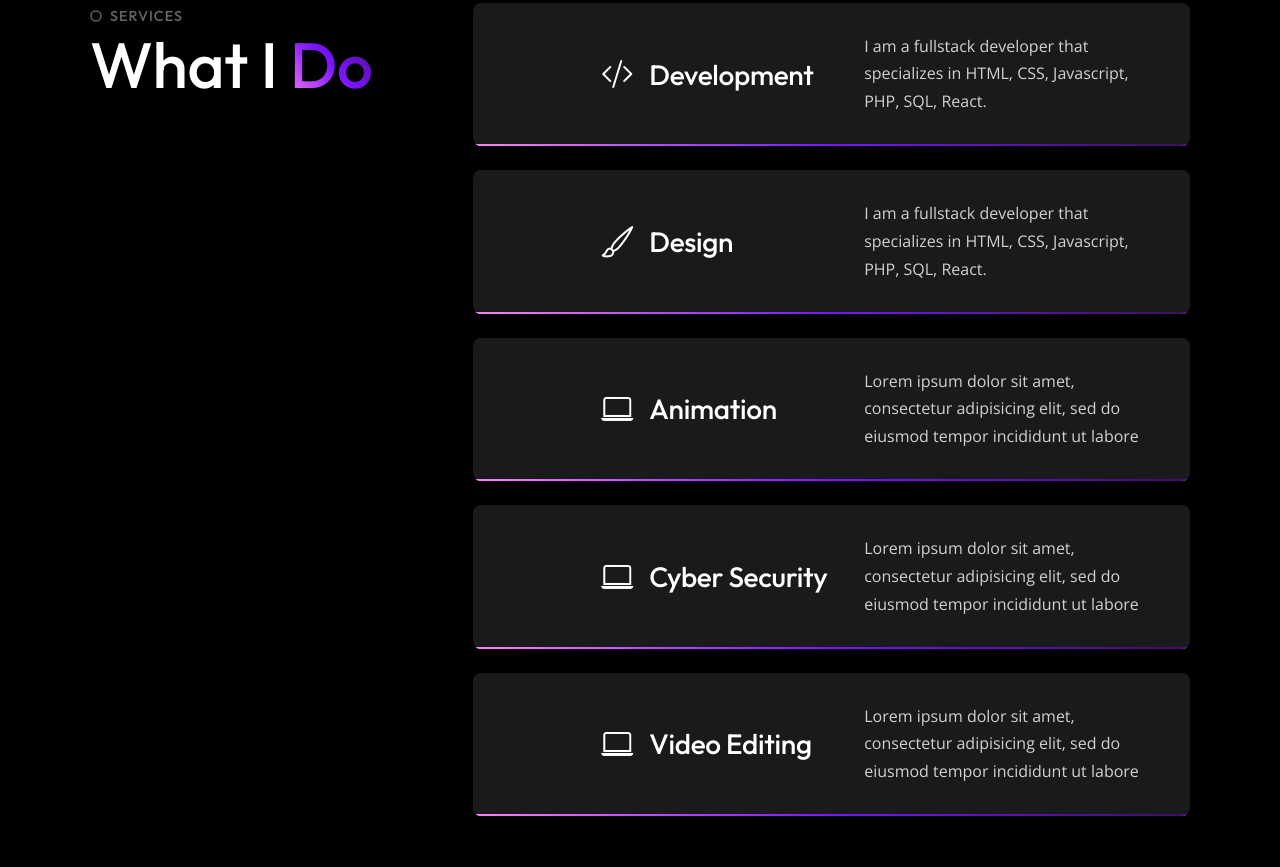
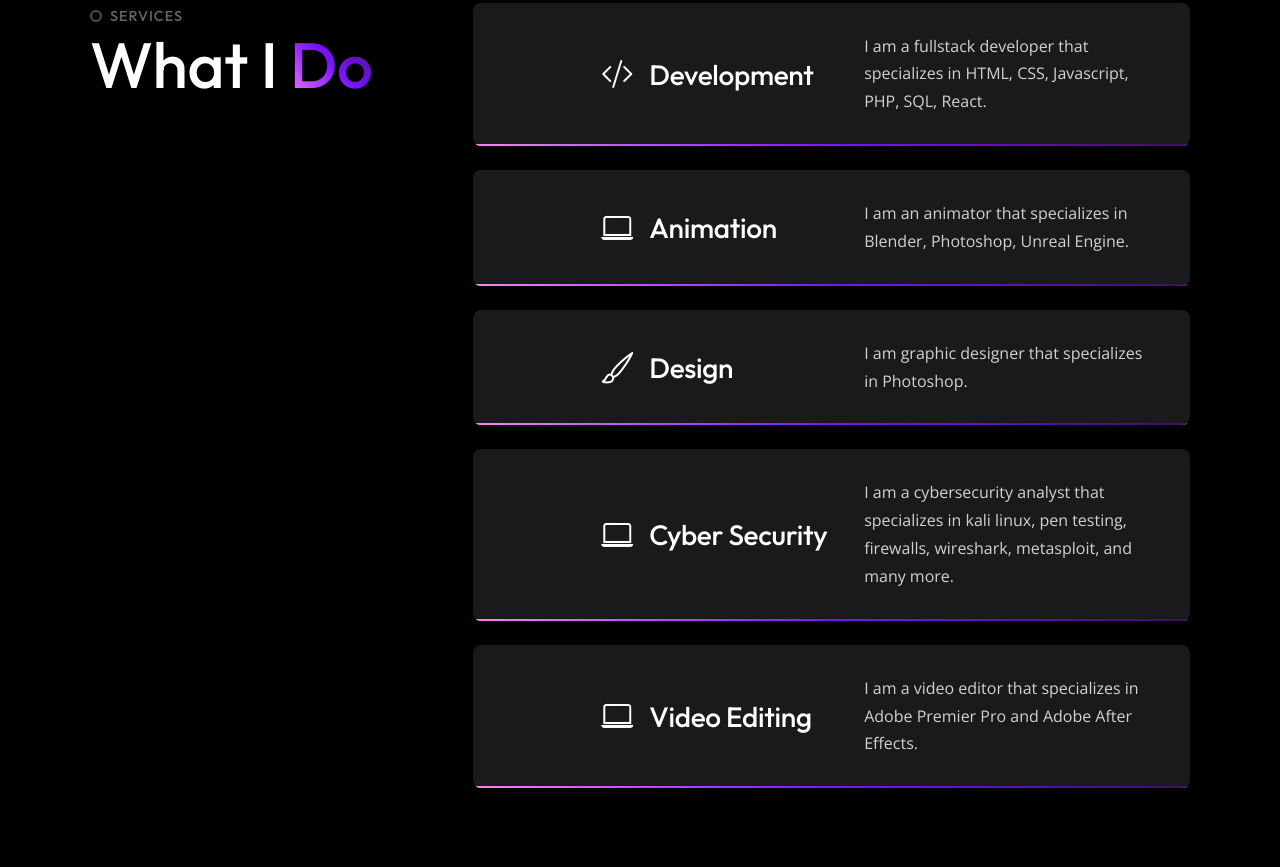
Before and after one commit to techlovework/tegaemmanuel, a plain HTML site: page index.html in a window 1280 px wide. Shown: the part 953-1820 px from the top of the page. Drawn offline with nearby package versions, Linux system fonts and the light colour scheme; some packages are replaced by stand-ins of ours.

Commit message:
Add files via upload

```diff
--- a/index.html
+++ b/index.html
@@ -250,12 +250,12 @@
 										<div class="service-order">
 										</div>
 										<div class="service-title">
-											<i class="bi bi-brush"></i>
-											<h3>Design</h3>
+											<i class="bi bi-laptop"></i>
+											<h3>Animation</h3>
 										</div>
 										<div class="service-text">
 											<p>
-												I am a fullstack developer that specializes in HTML, CSS, Javascript, PHP, SQL, React.
+												I am an animator that specializes in Blender, Photoshop, Unreal Engine.
 											</p>
 										</div>
 									</div>
@@ -267,12 +267,13 @@
 										<div class="service-order">
 										</div>
 										<div class="service-title">
-											<i class="bi bi-laptop"></i>
-											<h3>Animation</h3>
+											<i class="bi bi-brush"></i>
+											<h3>Design</h3>
 										</div>
 										<div class="service-text">
-											<p>Lorem ipsum dolor sit amet, consectetur adipisicing elit, sed do eiusmod
-											tempor incididunt ut labore</p>
+											<p>
+												I am graphic designer that specializes in Photoshop.
+											</p>
 										</div>
 									</div>
 								</div>
@@ -288,8 +289,9 @@
 											<h3>Cyber Security</h3>
 										</div>
 										<div class="service-text">
-											<p>Lorem ipsum dolor sit amet, consectetur adipisicing elit, sed do eiusmod
-											tempor incididunt ut labore</p>
+											<p>
+												I am a cybersecurity analyst that specializes in kali linux, pen testing, firewalls, wireshark, metasploit, and many more.
+											</p>
 										</div>
 									</div>
 								</div>
@@ -305,8 +307,8 @@
 											<h3>Video Editing</h3>
 										</div>
 										<div class="service-text">
-											<p>Lorem ipsum dolor sit amet, consectetur adipisicing elit, sed do eiusmod
-											tempor incididunt ut labore
+											<p>
+												I am a video editor that specializes in Adobe Premier Pro and Adobe After Effects.
 										</p>
 										</div>
 									</div>
@@ -880,9 +882,13 @@
 								</div>
 							</div><!-- end contact-form -->
 						</div>
-					</div><!-- end row -->
+					</div>
+					<br><br>
+					<!-- end row -->
 					<!-- Google Maps -->
-					<div id="map1" class="gmap gmap-md border-radius-1 mt-5" data-latitude="51.513569" data-longitude="-0.123443"></div>
+					<div>
+						<iframe src="https://www.google.com/maps/embed?pb=!1m18!1m12!1m3!1d3961.2001580893148!2d7.408951373996886!3d6.866601993131999!2m3!1f0!2f0!3f0!3m2!1i1024!2i768!4f13.1!3m3!1m2!1s0x1044e7defeff9725%3A0xffb8a28c30660e7d!2sUniversity%20of%20Nigeria%2C%20UNN%20Nsukka!5e0!3m2!1sen!2sng!4v1731345078327!5m2!1sen!2sng" width="100%" height="400" style="border:0; padding: 20px;" allowfullscreen="yes" loading="lazy" referrerpolicy="no-referrer-when-downgrade"></iframe>
+					</div>
 					<!-- end Google Maps -->
 				</div><!-- end container -->
 			</div>
```
